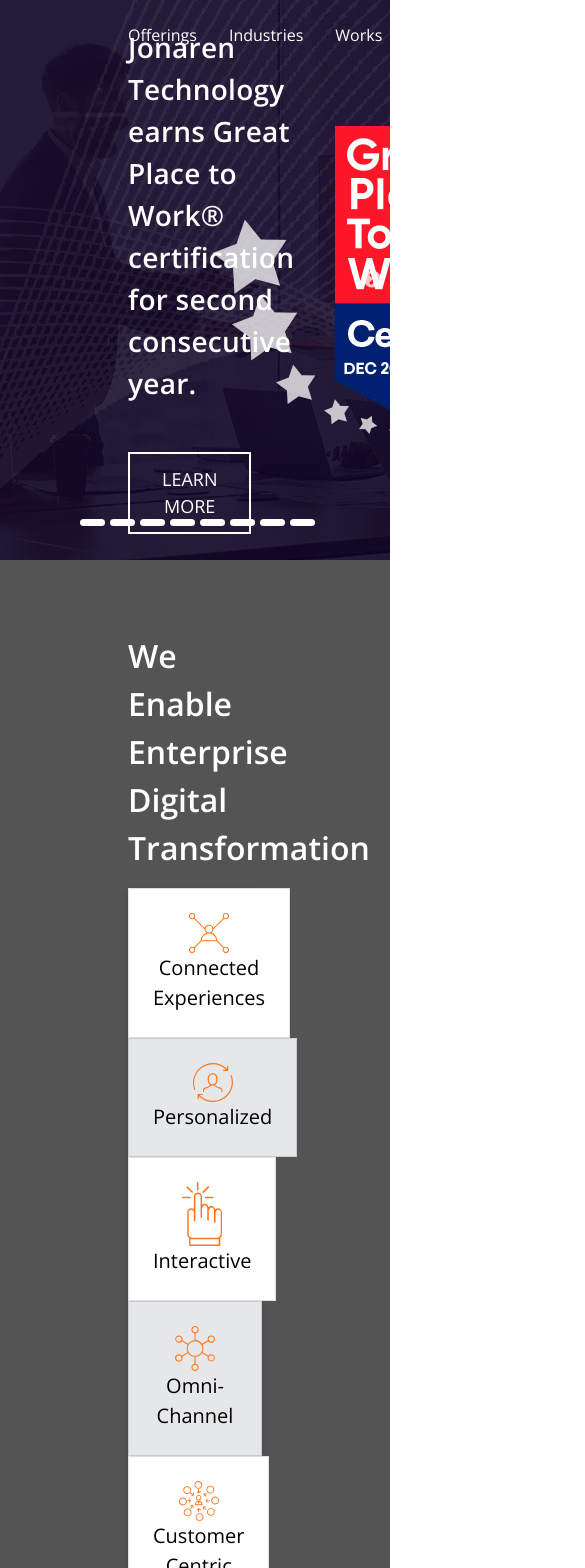
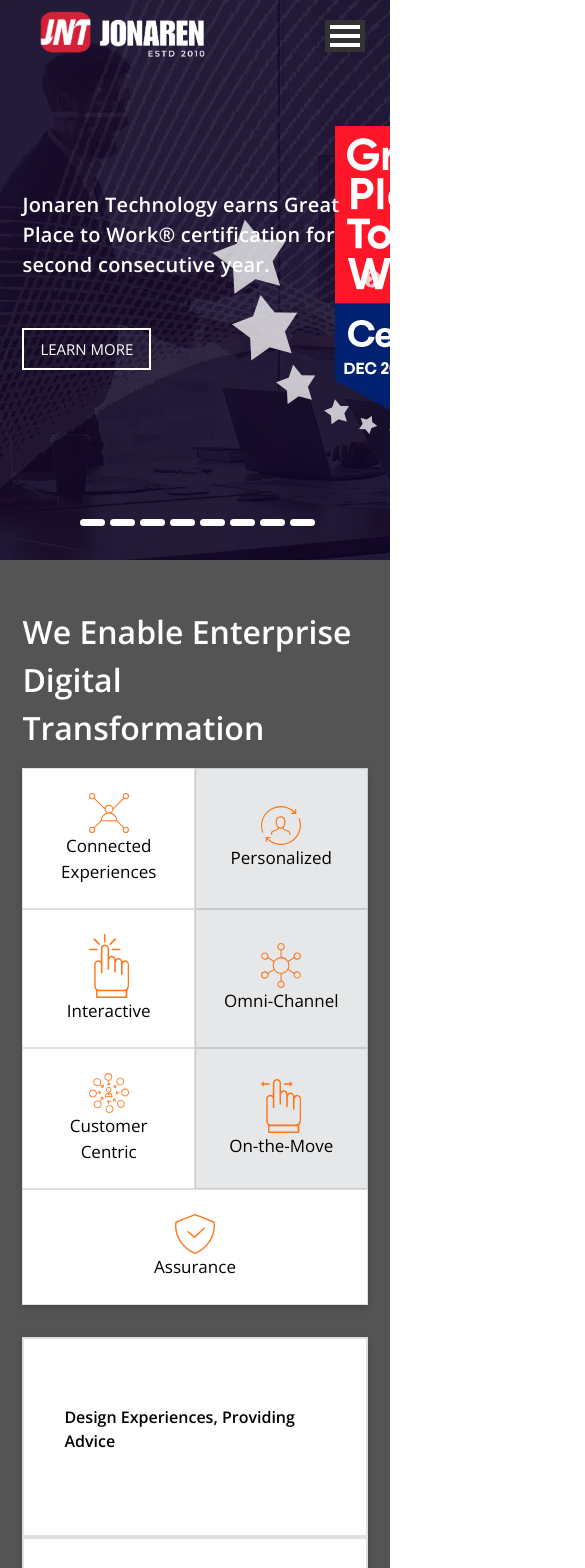
Before and after one commit to Pranjal2237/jntechno, a Next.js app: page / in a window 390 px wide. Shown: the top 1568 px of the page, 585 px wide, since content can reach past the window. Built offline with nearby package versions, Linux system fonts and the light colour scheme.

Commit message:
navigation bar making

```diff
--- a/app/globals.css
+++ b/app/globals.css
@@ -51,7 +51,7 @@
 
 
 .wrapper{
-  padding: 0 8rem;
+  padding-inline:8rem;
 }
 
 h1{
@@ -140,6 +140,11 @@
   margin-block: 12px;
 }
 
+.blog-main-container{
+  display: grid;
+  grid-template-columns: repeat(4,1fr);
+}
+
 .blog-item-container{
   height: 348px;
   padding: 1rem 1.5rem;
@@ -205,23 +210,245 @@
   margin-top: 2.25rem;
 }
 
+.home_transformation-heading{
+  color: #fff;
+  font-weight: var(--fw-semi_bold);
+  margin-block: 1rem;
+}
 
+.home_tranformation-solution-box{
+  display: flex;
+  flex-wrap: wrap;
+  box-shadow: 0px 3px 6px #00000029;
+  margin-top: 2rem;
+}
 
+.transformation-box{
+  background: #fff;
+   padding: 2.5rem;
+    border: 2px solid rgba(0, 0, 0, .125);
+    display: flex;
+    align-items: center;
+    flex-direction: column;
+    min-height: 200px;
+    justify-content: center;
+    flex:1 1 33%;
+}
+
+.transformation-box:hover{
+  background-color: #FF6600;
+}
+
+.home_tranformation-solution-box-heading{
+  font-weight: var(--fw-semi_bold);
+  margin-bottom: 1rem;
+}
+
+.jonaren_analysis-box{
+  padding-block: 1rem;
+  display: grid;
+  grid-template-columns: repeat(3,1fr);
+  gap: 0.3rem;
+  row-gap: 0.3rem;
+}
+
+.jonaren_analysis-box>div{
+  grid-row: 1/3;
+  padding: 4rem 1rem;
+  background-color: #545454;
+  color: #fff;
+  text-align: center;
+}
+
+.banner-container{
+  position: relative;
+}
+
+.banner-content-container{
+  color: #fff;
+  position: absolute;
+  z-index: 10;
+  inset: 0;
+  display: flex;
+  align-items: center;
+}
+
+.banner-content-items-container{
+  width: 55%;
+  display: flex;
+  flex-direction: column;
+  gap: 1.5rem;
+}
+
+.banner-button{
+  border: 2px solid #fff;
+  padding: 0.75rem 2rem;
+  font-size: 18px;
+}
+
+.child>div:first-child{
+  grid-column: 1/3;
+}
+
+.child>div:last-child{
+grid-column: 3/5;
+}
+
+.offering-container{
+  display: flex;
+  flex-wrap: wrap;
+  gap: 1.5rem;
+}
+
+.offering-container>*{
+  flex: 0 0 31%;
+}
+
+.form-container{
+  background-color: rgba(223,223,223,1);
+  display: grid;
+  grid-template-columns: 0.75fr 3fr;
+}
+
+.innovation-box{
+  display: flex;
+  flex-wrap: wrap;
+  box-shadow: 0px 3px 6px #00000029;
+}
+
+.innovation-box>*{
+  flex: 1 1 25%;
+  background-color: #fff;
+}
+
+.sidebar{
+  position: fixed;
+  top: 0;
+  right: 0;
+  width: 100%;
+  min-height: 100dvh;
+  z-index: 100000;
+  background-color:#FFF7F2;
+  color: #333333;
+}
+
+.sidebar-icon{
+  background-color: #333333;
+  width: 40px;
+  flex-direction: column;
+  gap: 5px;
+  display: none;
+  cursor: pointer;
+  position: fixed;
+  top: 20px;
+  right: 25px;
+  z-index: 1000000;
+}
+
+.sidebar-icon>div{
+  border: 2px solid #fff;
+  width: 100%;
+}
 
 @media screen and (max-width:var(--breakpoint-xl)) {
   .wrapper{
-    padding: 0 6rem;
+    padding-inline:6rem;
   }
 }
 
 @media screen and (max-width:var(--breakpoint-md)) {
   .wrapper{
-    padding: 0 4rem;
+    padding-inline: 4rem;
   }
 }
 
-@media screen and (max-width:var(--breakpoint-sm)) {
+@media screen and (max-width:576px) {
   .wrapper{
-    padding: 0 2rem;
+    padding-inline: 1.4rem;
   }
+
+  .sidebar-icon{
+    display: flex;
+  }
+
+  .padding-block{
+    padding-block: 2rem;
+  }
+
+  h2{
+    font-size: 20px;
+  }
+
+  h3{
+    font-size: 17px;
+  }
+
+  .banner-content-items-container{
+    width: 100%;
+  }
+
+  .banner-button{
+    font-size: 15px;
+    padding: 0.5rem 1rem;
+  }
+
+  .blog-main-container{
+    grid-template-columns: 1fr;
+  }
+
+  .child>div:first-child{
+    grid-column: 1/2;
+  }
+
+.child>div:last-child{
+  grid-column: 1/2;
 }
+
+.jonaren_analysis-box{
+  grid-template-columns: 1fr;
+  padding: 0;
+  gap: 10px;
+}
+
+.form-container{
+  grid-template-columns: 1fr;
+}
+
+.form-container>h1{
+  text-align: center;
+  padding-bottom: 1.5rem;
+}
+
+.transformation-box{
+  flex: 1 1 100%;
+}
+
+.innovation-box>*{
+  flex: 1 1 100%;
+}
+
+.about-container{
+  flex-direction: column;
+}
+
+.offerings-content{
+  width: 100%;
+}
+
+.offering-container>*{
+  flex: 1 1 100%;
+}
+
+.offerings_static_cards-container{
+  grid-template-columns: 1fr;
+}
+
+.offerings_static-card{
+  flex: 1 1 100%;
+}
+
+.about-values-item{
+  flex: 1 1 100%;
+}
+
+}
--- a/app/offerings/digital-experience-and-innovations/page.jsx
+++ b/app/offerings/digital-experience-and-innovations/page.jsx
@@ -129,8 +129,7 @@
         </div>
       </div>
       <div
-        className="child"
-        style={{ display: "grid", gridTemplateColumns: "repeat(4,1fr)" }}
+        className="child blog-main-container"
       >
         {blog.map(({ category, heading, background }) => (
           <div
--- a/app/page.js
+++ b/app/page.js
@@ -18,16 +18,8 @@
   return (
     <div>
       <Carousel autoplay={true} BannerCarousel={HomBannerCarousel} />
-      <div style={{ background: "#545454", padding: "3.5rem 0" }}>
-        <div className="wrapper">
-          <h1
-            style={{
-              fontSize: "32px",
-              color: "#fff",
-              fontWeight: "600",
-              margin: "1rem 0",
-            }}
-          >
+      <div className="wrapper padding-block" style={{ background: "#545454" }}>
+        <h1 className="home_transformation-heading">
           We Enable Enterprise Digital Transformation
         </h1>
         <div className="transformation-assurance">
@@ -37,25 +29,14 @@
             </div>
           ))}
         </div>
-          <div
-            style={{
-              display: "flex",
-              flexWrap: "wrap",
-              boxShadow: "0px 3px 6px #00000029",
-              marginTop: "2rem",
-            }}
-          >
+        <div className="home_tranformation-solution-box">
           {transformation.map(({ heading, points }) => (
             <div className="transformation-box">
-                <h4
-                  style={{
-                    fontSize: "16px",
-                    fontWeight: "600",
-                    marginBottom: "1rem",
-                  }}
+              <h5
+                className="home_tranformation-solution-box-heading"
               >
                 {heading}
-                </h4>
+              </h5>
               <div className="transformation-content">
                 {points.map((point) => (
                   <>
@@ -67,7 +48,6 @@
           ))}
         </div>
       </div>
-      </div>
       <Banner
         image={abiBanner}
         heading="Technology, Media, and Telecommunication"
@@ -77,15 +57,9 @@
         height="420px"
         link="/industries/tmt"
       />
-      <div style={{ background: "#545454", padding: "3.5rem 0" }}>
-        <div className="wrapper">
+        <div className="wrapper padding-block" style={{background:"#545454"}}>
           <h1
-            style={{
-              fontSize: "32px",
-              color: "#fff",
-              fontWeight: "600",
-              marginBottom: "1rem",
-            }}
+            className="home_transformation-heading"
           >
             Innovation Frameworks
           </h1>
@@ -102,42 +76,26 @@
             ))}
           </div>
         </div>
-      </div>
-      <div style={{ padding: "1rem 0" }}>
         <div
-          style={{
-            display: "grid",
-            gridTemplateColumns: "repeat(3,1fr)",
-            gap: "0.3rem",
-            rowGap: "0.3rem",
-          }}
-          className="wrapper"
+          className="wrapper jonaren_analysis-box wrapper-block"
         >
           <div
-            style={{
-              gridRow: "1/3",
-              padding: "4rem 1rem",
-              background: "#545454",
-              color: "#fff",
-              textAlign: "center",
-            }}
           >
             <h1
               style={{
-                fontSize: "32px",
                 fontWeight: "600",
                 marginBottom: "2rem",
               }}
             >
               Who we are
             </h1>
-            <h2 style={{ fontSize: "20px", fontWeight: "600" }}>
+            <h3 style={{fontWeight: "600" }}>
               Jonaren Technology
-            </h2>
-            <p style={{ fontWeight: "16px", marginTop: "10px" }}>
+            </h3>
+            <h5 style={{ marginTop: "10px" }}>
               Digital Product Innovation and Engineering Leader helping clients
               design and build innovative products.
-            </p>
+            </h5>
           </div>
           {about.map(({ image, heading, description }) => (
             <>
@@ -145,37 +103,25 @@
             </>
           ))}
         </div>
-      </div>
       <div
-        className="child"
-        style={{ display: "grid", gridTemplateColumns: "repeat(4,1fr)" }}
+        className="child blog-main-container"
       >
         {blog.map(({ category, heading, background }) => (
           <div
             style={{
-              height: "348px",
               background: background,
               backgroundSize: "cover",
               backgroundPosition: "center",
-              padding: "1rem 1.5rem",
-              color: "#fff",
-              display: "flex",
-              flexDirection: "column",
-              justifyContent: "space-between",
             }}
+            className="blog-item-container"
           >
             <div>
-              <h4 style={{ fontSize: "14px" }}>{category}</h4>
-              <h2
-                style={{
-                  fontSize: "20px",
-                  fontWeight: "600",
-                  marginTop: "20px",
-                  width: "65%",
-                }}
+              <h4 className="blog-item-category">{category}</h4>
+              <h3
+                className="blog-item-heading"
               >
                 {heading}
-              </h2>
+              </h3>
             </div>
             <button style={{ width: "max-content" }}>
               <p style={{ fontWeight: "600", fontSize: "16px" }}>READ MORE</p>
--- a/components/banner/index.jsx
+++ b/components/banner/index.jsx
@@ -14,7 +14,7 @@
   link="#enquiry"
 }) => {
   return (
-    <div style={{position: "relative" }}>
+    <div className="banner-container">
       <div>
         <Image
           src={image}
@@ -24,24 +24,15 @@
       </div>
       <div
         style={{
-          color: "#fff",
-          position: "absolute",
-          zIndex: "10",
-          inset: "0",
-          display: "flex",
-          alignItems: "center",
           justifyContent:justify
         }}
-        className="wrapper"
+        className="wrapper banner-content-container"
       >
         <div
           style={{
-            width: "55%",
-            display: "flex",
-            flexDirection: "column",
-            gap: "1.5rem",
             alignItems: justify,
           }}
+          className="banner-content-items-container"
         >
           <h2
             style={{
@@ -51,14 +42,10 @@
           >
             {heading}
           </h2>
-          <p style={{ fontSize: "20px", fontWeight: "500" }}>{description}</p>
+          <h3 style={{fontWeight: "500" }}>{description}</h3>
           {haveButton && (
             <button
-              style={{
-                border: "2px solid #fff",
-                padding: "0.75rem 2rem",
-                fontSize: "18px",
-              }}
+              className="banner-button"
             >
               <Link href={link}>{buttonText}</Link>
             </button>
--- a/components/footer/styles.module.css
+++ b/components/footer/styles.module.css
@@ -71,3 +71,9 @@
   .policies>div>div>a:where(:not(:nth-child(1))){
     border-left: 1px solid #707070;
   }
+
+  @media screen and (max-width:576px) {
+    .footerContent{
+      display: none;
+    }
+  }
--- a/components/navigation/index.jsx
+++ b/components/navigation/index.jsx
@@ -10,6 +10,7 @@
 
 const Navigation = () => {
   const [isscroll, setIsScroll] = useState(false);
+  const [isOpen,setIsOpen]=useState(false);
   const pathname = usePathname();
   const [activePath, setActivePath] = useState();
   useEffect(() => {
@@ -40,7 +41,7 @@
         </div>
         <ul className="nav_items">
           {navigation.map(({ nav, subnav, navLink, haveLink = false }) => (
-            <div>
+            <div className="hide">
               <li>
                 {haveLink ? (
                   <Link
@@ -107,6 +108,83 @@
               )}
             </div>
           ))}
+          <div className="sidebar-icon" onClick={()=>{setIsOpen(!isOpen)}} style={{height:"auto",padding:'5px'}}>
+            <div></div>
+            <div></div>
+            <div></div>
+          </div>
+        </ul>
+        <ul className="sidebar nav_items" style={{display:isOpen?'block':'none'}}>
+          {navigation.map(({ nav, subnav, navLink, haveLink = false }) => (
+            <div >
+              <li>
+                {haveLink ? (
+                  <Link
+                    href={`/${navLink}`}
+                    onClick={()=>{setIsOpen(false)}}
+                  >
+                    <h5
+                      style={
+                        nav.toLowerCase() === activePath
+                          ? { fontWeight: "600" }
+                          : {}
+                      }
+                    >
+                      {nav}
+                    </h5>
+                  </Link>
+                ) : (
+                  <div >
+                    <h5
+                      style={
+                        nav.toLowerCase() === activePath
+                          ? { fontWeight: "600" }
+                          : {}
+                      }
+                    >
+                      {nav}
+                    </h5>
+                  </div>
+                )}
+                <div
+                  className="after"
+                  style={
+                    nav.toLowerCase() === activePath ? { display: "block" } : {}
+                  }
+                ></div>
+              </li>
+              {subnav?.length > 0 && (
+                <div className="subnav">
+                  <div>
+                    {subnav?.length > 0 &&
+                      subnav.map(({ heading, headingLink, options }) => (
+                        <div>
+                          <Link
+                            className="subnav-heading"
+                            href={`/${navLink}/${headingLink}`}
+                            onClick={()=>{setIsOpen(false)}}
+                          >
+                            {heading}
+                          </Link>
+                          <div>
+                            {options?.length > 0 &&
+                              options.map(({ option, optionLink }) => (
+                                <Link
+                                  className="subnav-option"
+                                  href={`/${navLink}/${headingLink}/${optionLink}`}
+                                  onClick={()=>{setIsOpen(false)}}
+                                >
+                                  {option}
+                                </Link>
+                              ))}
+                          </div>
+                        </div>
+                      ))}
+                  </div>
+                </div>
+              )}
+            </div>
+          ))}
         </ul>
       </div>
     </div>
--- a/styles/global.css
+++ b/styles/global.css
@@ -1,13 +1,3 @@
-
-.child>div:first-child{
-    grid-column: 1/3;
-  }
-
-.child>div:last-child{
-  grid-column: 3/5;
-}
-
-
 
 .absolute{
   position: absolute;
@@ -105,7 +95,6 @@
   display: grid;
   grid-template-columns:repeat(4,auto);
   justify-content: space-between;
-  justify-content: space-between;
   gap: 1rem;
   padding-block: 1rem;
 }
@@ -134,21 +123,7 @@
   color: #0074bd;
 }
 
-.transformation-box{
-  background: #fff;
-   padding: 2.5rem;
-    border: 2px solid rgba(0, 0, 0, .125);
-    display: flex;
-    align-items: center;
-    flex-direction: column;
-    min-height: 200px;
-    justify-content: center;
-    flex:1 1 33%;
-}
 
-.transformation-box:hover{
-  background-color: #FF6600;
-}
 
 .transformation-content{
   display: none;
@@ -177,23 +152,40 @@
   background-color: #E6E7E8;
 }
 
-.innovation-box{
-  display: flex;
-  flex-wrap: wrap;
-  box-shadow: 0px 3px 6px #00000029;
+@media screen and (max-width:576px) {
+   .nav_items{
+    display: block;
    }
 
-.innovation-box>*{
-  flex: 1 1 25%;
-  background-color: #fff;
+   .hide{
+    display: none;
    }
 
-.offering-container{
-  display: flex;
-  flex-wrap: wrap;
-  gap: 1.5rem;
+   .nav_items>div{
+    height: auto;
+    padding:0.5rem 1rem;
    }
 
-.offering-container>*{
-  flex: 0 0 31%;
+   .nav_items>div>li{
+    justify-content: start;
    }
+
+   .subnav{
+    position: static;
+    box-shadow: none;
+    width: 100%;
+    margin-top: 20px;
+    padding: 1rem;
+   }
+
+   .subnav>div{
+    grid-template-columns: 1fr;
+    padding-block: none;
+    gap: 10px;
+    justify-content: left;
+   }
+
+   .after{
+    bottom: -5px;
+   }
+}
```
Also changed, not shown: app/careers/page.jsx (+6 -22 lines), app/careers/styles.module.css (+9 -0 lines), app/layout.js (+6 -12 lines), components/forms/styles.module.css (+7 -0 lines). Lines whose indentation alone changed are shown as unchanged.
